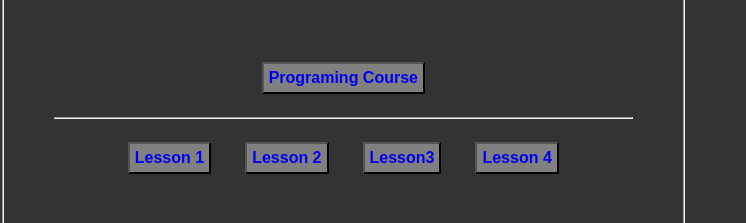
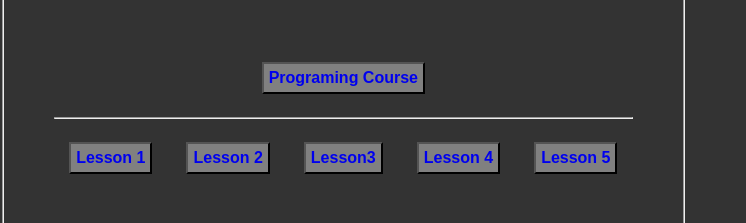
Before and after one commit to hovhannisyansamvel/hovhannisyansamvel.github.io, a plain HTML site: page index.html in a window 1280 px wide. Shown: the part 40-263 px from the top of the page, without its empty margins (0-746 px from the left). Drawn offline with Linux system fonts and the light colour scheme.

Commit message:
index.html

```diff
--- a/index.html
+++ b/index.html
@@ -66,6 +66,9 @@
         <button>
             <a href="lesson4/lesson4.html">Lesson 4</a>
         </button>
+        <button>
+            <a href="lesson5/lesson5.html">Lesson 5</a>
+        </button>
         <h1 class="text">WELCOME TO HOME</h1>
     </fieldset>
 
```
